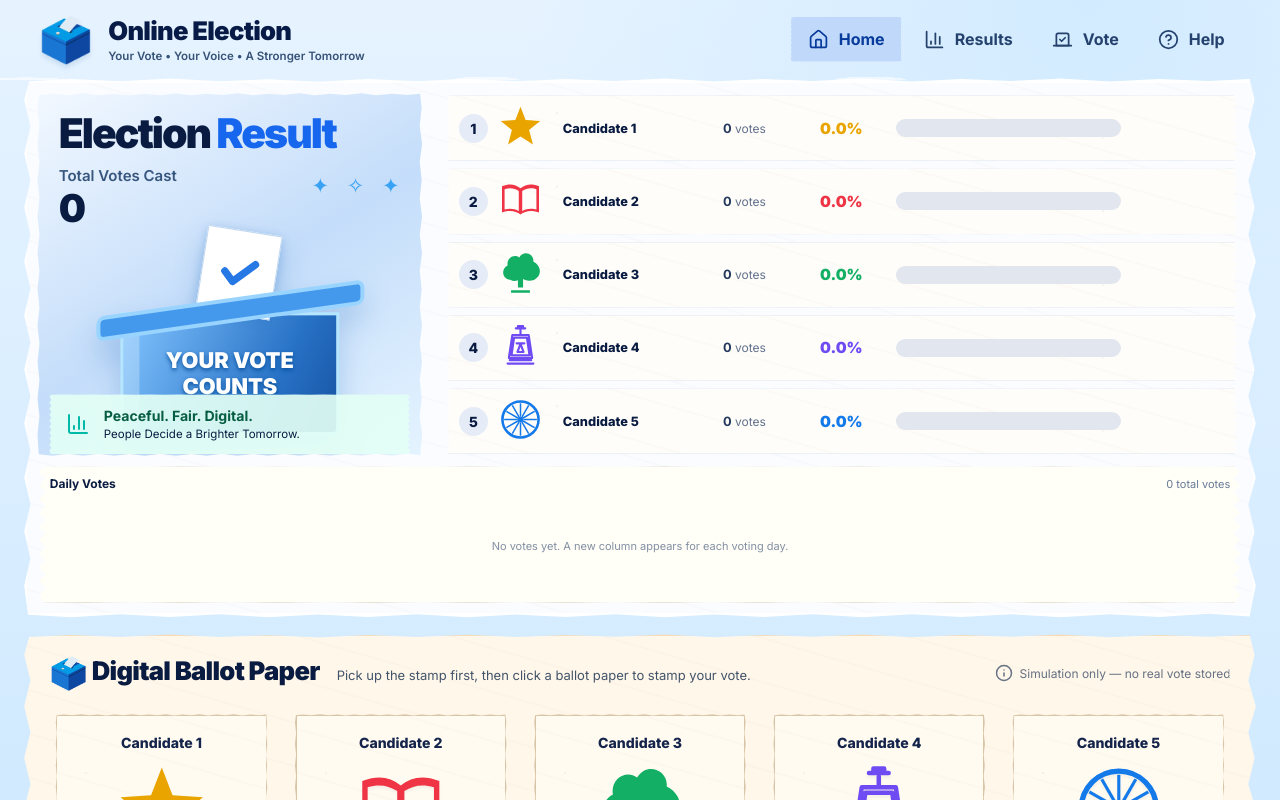
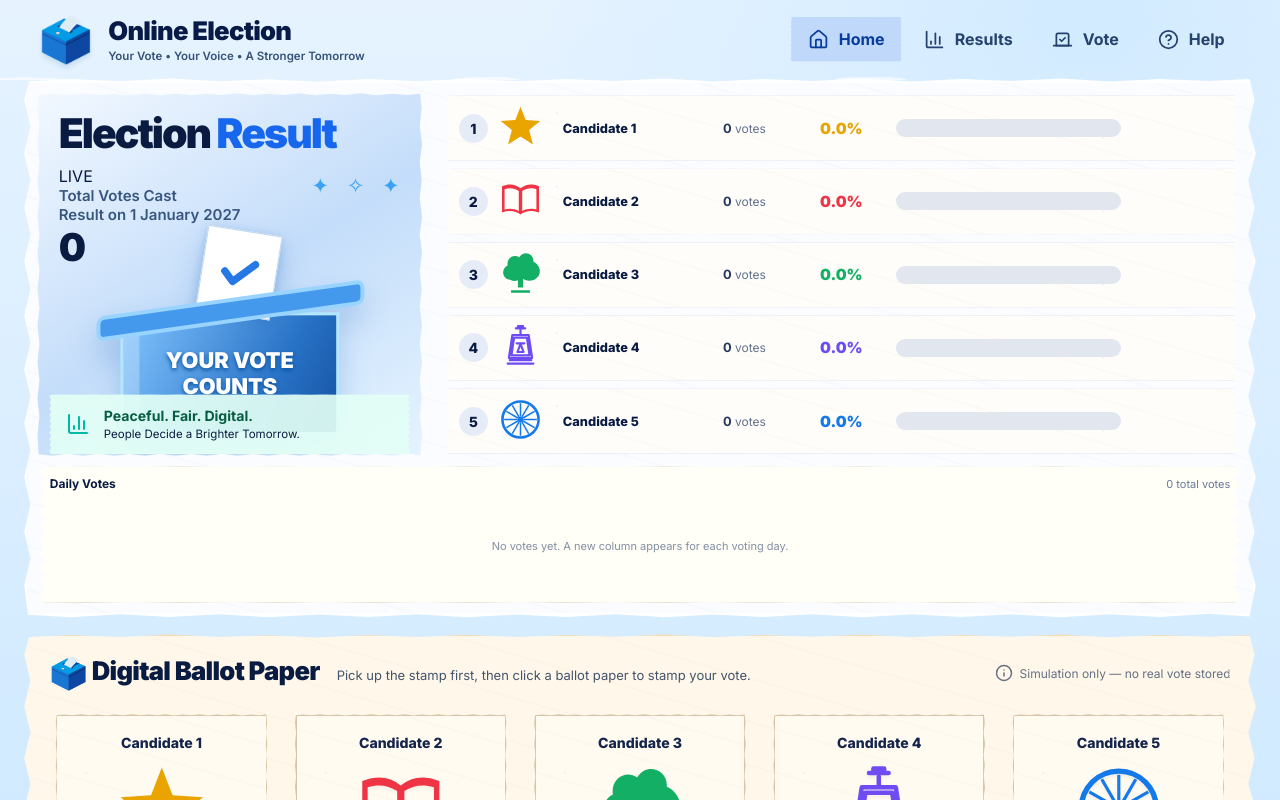
Before and after one commit to usrnixxar/Ballot-Paper, a React (Vite) app: page / in a window 1280 px wide. Shown: the top 800 px of the page. Built offline with nearby package versions, Linux system fonts and the light colour scheme.

Commit message:
Add January 1 2027 result announcement and red live indicator

```diff
--- a/src/App.jsx
+++ b/src/App.jsx
@@ -84,7 +84,7 @@ export default function App(){
     </header>
     <main>
       <section className="results-panel" id="result-section" aria-label="Demo election results">
-        <div className="results-main"><div className="results-hero"><div className="hero-art"><div className="sparkles">✦ &nbsp; ✧ &nbsp; ✦</div><h1>Election <span>Result</span></h1><p>Total Votes Cast</p><div className="total-count" aria-live="polite">{fmt.format(total)}</div><BallotIllustration/><div className="motto"><BarChart3/><div><b>Peaceful. Fair. Digital.</b><small>People Decide a Brighter Tomorrow.</small></div></div></div></div>
+        <div className="results-main"><div className="results-hero"><div className="hero-art"><div className="sparkles">✦ &nbsp; ✧ &nbsp; ✦</div><div className="result-title-row"><h1>Election <span>Result</span></h1><span className="live-indicator"><span className="live-dot"/> LIVE</span></div><p>Total Votes Cast</p><p className="result-announcement">Result on 1 January 2027</p><div className="total-count" aria-live="polite">{fmt.format(total)}</div><BallotIllustration/><div className="motto"><BarChart3/><div><b>Peaceful. Fair. Digital.</b><small>People Decide a Brighter Tomorrow.</small></div></div></div></div>
         <div className="leaderboard">{ranking.map((c,i)=><div className={'result-row '+(c.id===leader?'is-leading':'')} key={c.id} style={{'--candidate-color':c.color,'--delay':(i*80)+'ms'}}><span className="rank">{i+1}</span><span className="result-symbol"><Symbol type={c.symbol}/></span><span className="candidate-result-name">{c.name}</span><span className="votes"><strong>{fmt.format(c.votes)}</strong> votes</span><span className="percentage">{(total>0?c.votes/total*100:0).toFixed(1)}%</span><div className="bar-track"><div className="bar-fill" style={{width:(total>0?c.votes/total*100:0)+'%'}}/></div>{c.id===leader&&<span className="leading"><Crown/> <span>Leading</span></span>}</div>)}</div></div>
         <div className="result-analytics"><DailyVotesChart votes={dailyVotes}/></div>
       </section>
```
